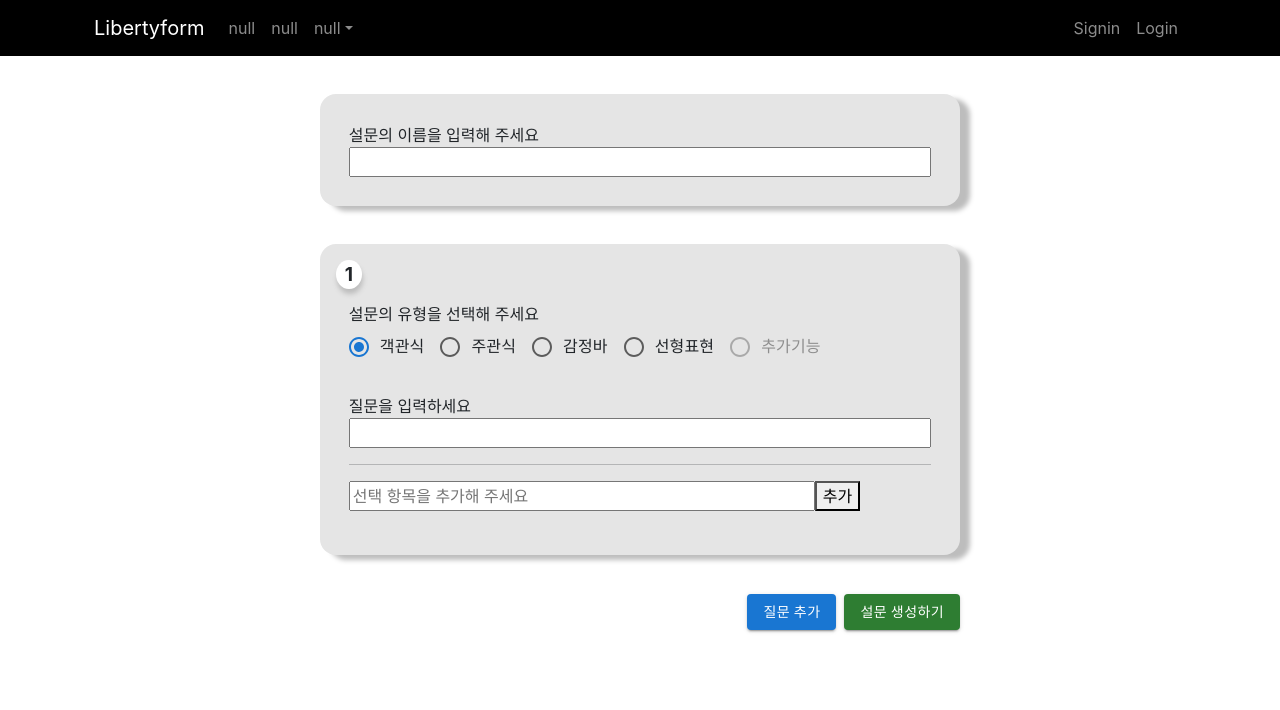
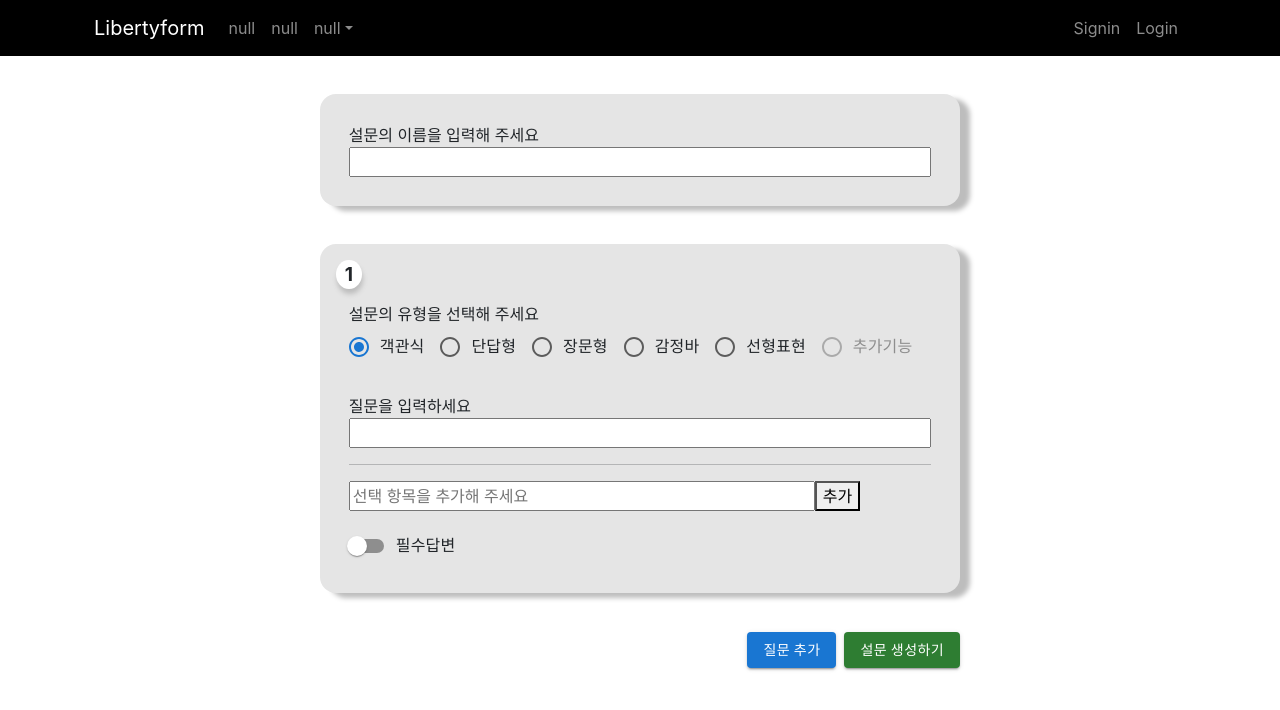
Before and after one commit to Gachon-Kakao-Enterprise-Group-7/libertyForm-WEB, a React (Create React App) app: page /mksurvey in a window 1280 px wide. Both pictures are taken after a click on the label "객관식". Shown: the top 710 px of the page. Built offline with nearby package versions, Linux system fonts and the light colour scheme.

Commit message:
TN7-190 [FEAT] 설문 생성시 필수응답 선택 기능 추가

```diff
--- a/src/components/Mksurvey.js
+++ b/src/components/Mksurvey.js
@@ -8,6 +8,7 @@ import Radio from '@mui/material/Radio';
 import RadioGroup from '@mui/material/RadioGroup';
 import FormControlLabel from '@mui/material/FormControlLabel';
 import FormControl from '@mui/material/FormControl';
+import Switch from '@mui/material/Switch';
 
 import { Link } from "react-router-dom"; // Link를 이용해 원하는 페이지로 이동할 수 있게 한다
 
@@ -58,7 +59,7 @@ function Mksurvey() { // Make Survey
 
     const [title, setTitle] = useState('') // 설문 이름에 대한 useState
     const [multiChoiceItem, setMultiChoiceItem] = useState('') // 객관식 항목추가할때 항목 하나하나를 임시로 가지고 있는 useState
-    const [survey, setSurvey] = useState([{ id: 0, q: '', type: '' }]) // 현재 만들고 있는 survey에 대한 정보를 담고있음
+    const [survey, setSurvey] = useState([{ id: 0, q: '', type: '', required:false }]) // 현재 만들고 있는 survey에 대한 정보를 담고있음
     console.log(survey)
     const id = useRef(1) // servey 문제마다 id값을 주기 위함
     const state = useSelector((state) => state.survey)
@@ -83,6 +84,12 @@ function Mksurvey() { // Make Survey
         setMultiChoiceItem('')
     }
 
+    const onToggle = (e)=>{
+        console.log('ontoggle작동')
+        const targetId = parseInt(e.target.name)
+        console.log(targetId)
+        setSurvey(survey.map((item)=> item.id === targetId? {...item, required:!item.required}:item ))
+    }
     return (
         <>
             {/* 설문 상단에서 설문 이름 및 기본 정보 작성 부분 */}
@@ -110,14 +117,17 @@ function Mksurvey() { // Make Survey
                                 <FormControlLabel value="multi_choice" control={<Radio />} label=" 객관식" onClick={(e) => {
                                     setSurvey(survey.map((item) => item.id === index ? { ...item, type: 'multi_choice', mcitem: [] } : item)) // 객관식 버튼을 눌렀을때 setsurvey를 통해 survey의 type을 변경한다
                                 }} />
-                                <FormControlLabel value="subjective" control={<Radio />} label="주관식" onClick={(e) => {
-                                    setSurvey(survey.map((item) => item.id === index ? { ...item, type: 'subjective' } : item)) // 객관식 버튼을 눌렀을때 setsurvey를 통해 survey의 type을 변경한다
+                                <FormControlLabel value="short_subjective" control={<Radio />} label="단답형" onClick={(e) => {
+                                    setSurvey(survey.map((item) => item.id === index ? { ...item, type: 'short_subjective' } : item)) // 단답형 버튼을 눌렀을때 setsurvey를 통해 survey의 type을 변경한다
+                                }} />
+                                <FormControlLabel value="long_subjective" control={<Radio />} label="장문형" onClick={(e) => {
+                                    setSurvey(survey.map((item) => item.id === index ? { ...item, type: 'long_subjective' } : item)) // 장문형 버튼을 눌렀을때 setsurvey를 통해 survey의 type을 변경한다
                                 }} />
                                 <FormControlLabel value="scroll" control={<Radio />} label=" 감정바" onClick={(e) => {
-                                    setSurvey(survey.map((item) => item.id === index ? { ...item, type: 'scroll' } : item)) // 객관식 버튼을 눌렀을때 setsurvey를 통해 survey의 type을 변경한다
+                                    setSurvey(survey.map((item) => item.id === index ? { ...item, type: 'scroll' } : item)) // 감정바 버튼을 눌렀을때 setsurvey를 통해 survey의 type을 변경한다
                                 }} />
                                 <FormControlLabel value="linear" control={<Radio />} label=" 선형표현" onClick={(e) => {
-                                    setSurvey(survey.map((item) => item.id === index ? { ...item, type: 'linear' } : item)) // 객관식 버튼을 눌렀을때 setsurvey를 통해 survey의 type을 변경한다
+                                    setSurvey(survey.map((item) => item.id === index ? { ...item, type: 'linear' } : item)) // 선형표현 버튼을 눌렀을때 setsurvey를 통해 survey의 type을 변경한다
                                 }} />
                                 <FormControlLabel value="other" control={<Radio />} label="추가기능" disabled />
                             </RadioGroup>
@@ -132,12 +142,59 @@ function Mksurvey() { // Make Survey
                                 <button onClick={addMcItem} data-id={index}>추가</button>
                                 <ol>{survey[index].mcitem.map((mcitem, mcitemIndex) => <McItemLi key={index} >{mcitem}</McItemLi>)}</ol> {/* // 선택항목으로 추가한 요소들이 여기에 보여진다 */}
                                 {console.log(multiChoiceItem)}
+                                <FormControlLabel
+                                    control={
+                                        <Switch onClick={onToggle} checked={survey[index].required} name={index} />
+                                    }
+                                    label="필수답변"
+                                />
 
                             </>
                         }
-                        {survey[index].type === 'subjective' && <>질문을 입력하세요<input data-id={index} value={survey[index].q} style={{ width: '100%' }} onChange={onChange}></input></>}
-                        {survey[index].type === 'scroll' && <>질문을 입력하세요<input data-id={index} value={survey[index].q} style={{ width: '100%' }} onChange={onChange}></input></>}
-                        {survey[index].type === 'linear' && <>질문을 입력하세요<input data-id={index} value={survey[index].q} style={{ width: '100%' }} onChange={onChange}></input></>}
+                        {survey[index].type === 'short_subjective' &&
+                            <>
+                                질문을 입력하세요
+                                <input placeholder='10자 이하로 답변해주세요' data-id={index} value={survey[index].q} style={{ width: '100%' }} onChange={onChange}></input>
+                                <FormControlLabel
+                                    control={
+                                        <Switch onClick={onToggle} checked={survey[index].required} name={index} />
+                                    }
+                                    label="필수답변"
+                                />
+                            </>}
+                        {survey[index].type === 'long_subjective' &&
+                            <>
+                                질문을 입력하세요
+                                <input data-id={index} value={survey[index].q} style={{ width: '100%' }} onChange={onChange}></input>
+                                <FormControlLabel
+                                    control={
+                                        <Switch onClick={onToggle} checked={survey[index].required} name={index} />
+                                    }
+                                    label="필수답변"
+                                />
+                            </>}
+                        {survey[index].type === 'scroll' &&
+                            <>
+                                질문을 입력하세요
+                                <input data-id={index} value={survey[index].q} style={{ width: '100%' }} onChange={onChange}></input>
+                                <FormControlLabel
+                                    control={
+                                        <Switch onClick={onToggle} checked={survey[index].required} name={index} />
+                                    }
+                                    label="필수답변"
+                                />
+                            </>}
+                        {survey[index].type === 'linear' &&
+                        <>
+                            질문을 입력하세요
+                            <input data-id={index} value={survey[index].q} style={{ width: '100%' }} onChange={onChange}></input>
+                            <FormControlLabel
+                                    control={
+                                        <Switch onClick={onToggle} checked={survey[index].required} name={index} />
+                                    }
+                                    label="필수답변"
+                                />
+                        </>}
                     </ItemDiv>
                 </BlockDiv>
             ))
@@ -145,7 +202,7 @@ function Mksurvey() { // Make Survey
 
             {/* 설문 등록 및 설문 기능 핸들링 부분 */}
             <FuncDiv>
-                <Button style={{ marginRight: '0.5rem' }} variant="contained" onClick={() => { setSurvey([...survey, { id: id.current, q: '', type: '' }]); id.current += 1 }}>질문 추가</Button>
+                <Button style={{ marginRight: '0.5rem' }} variant="contained" onClick={() => { setSurvey([...survey, { id: id.current, q: '', type: '', required:false }]); id.current += 1 }}>질문 추가</Button>
                 {/* 버튼을 누르면 setSurvey 함수를 통해서 질문을 추가해준다 */}
                 <Link to="/dashboard">
                     <Button onClick={onSummit} variant="contained" color="success">설문 생성하기</Button>
--- a/src/components/Notfound.js
+++ b/src/components/Notfound.js
@@ -1,5 +1,6 @@
 import React from 'react';
 import NotfoundStyle from '../styles/NotfoundStyle';
+import { Link } from 'react-router-dom'
 
 function Notfound() {
     return (
@@ -12,7 +13,7 @@ function Notfound() {
                         <h1>Oops!</h1>
                         <h2>404 - The Page can't be found</h2>
                     </div>
-                    <a href="/">Go TO Homepage</a>
+                    <Link to="/">Go TO Homepage</Link> {/* a태그의 href대신에 리액트에서는 성능을 위해 react-router-dom의 Link를 사용한다. */}
                 </div>
             </div>
         </body>
--- a/src/reducer.js
+++ b/src/reducer.js
@@ -7,7 +7,7 @@ import storage from "redux-persist/lib/storage"; //react-persist를 사용해 lo
 import testReducer from './reducers/test'
 import userReducer from './reducers/user'
 import surveyReducer from './reducers/survey';
-//만들어져있는 리듀서 2개를 import 해온다.
+//만들어져있는 리듀서 3개를 import 해온다.
 
 const persistConfig = {
   key: "root",
--- a/src/reducers/user.js
+++ b/src/reducers/user.js
@@ -22,7 +22,7 @@ const initialstate = {
 export default function userReducer(state = initialstate, action) {
   switch (action.type) {
     case 'SIGNINUSER': // USER를 등록
-      console.log('유저등록 완료!')
+      console.log('유저등록 완료! (redux에 등록)')
       const { id, password, email, name, phone } = action.data
       return { ...state, users: [...state.users, { id: id, password: password, email: email, name: name, phone: phone }] }
     case 'CHECKID':
@@ -31,9 +31,7 @@ export default function userReducer(state = initialstate, action) {
       alert(`${checkid}는 이미 사용중입니다. 다른 아이디를 사용해주세요.`)
       return state
     case 'LOGIN':
-      console.log('로그인 들어옴')
-      localStorage.setItem('id', action.data.id)
-      localStorage.setItem('password', action.data.password)
+      console.log('dispatch로그인')
       return state
     case 'LOGOUT':
       localStorage.clear()
```
